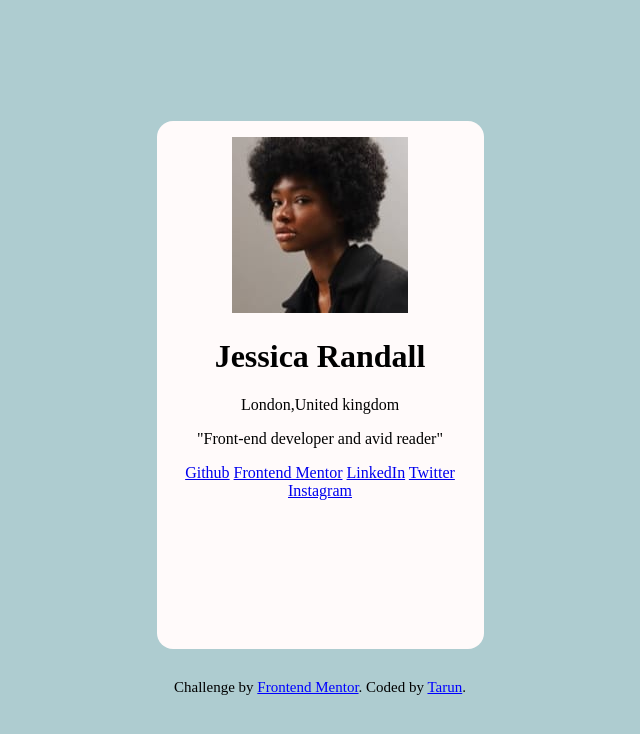
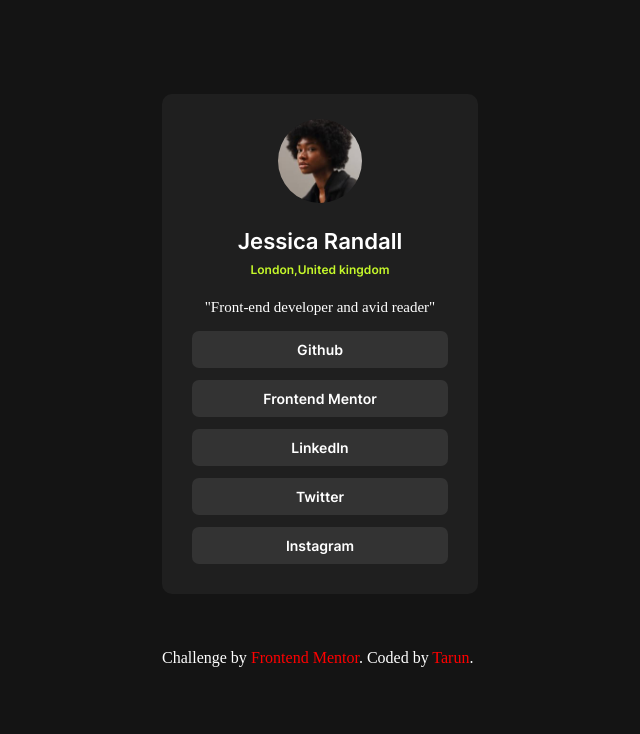
Before and after one commit to GitTarun042/Social-links-profile, a plain HTML site: page index.html in a window 1280 px wide. Shown: the whole page, without its empty margins (320-960 px from the left). Drawn offline with Linux system fonts and the light colour scheme.

Commit message:
Update style.css

```diff
--- a/style.css
+++ b/style.css
@@ -1,75 +1,107 @@
+@font-face{
+   font-family:"Inter-Bold";
+   src:url(./assests/fonts/static/Inter-Bold.ttf);
+}
+@font-face{
+    font-family:"Inter-semibold";
+    src:url(./assets/fonts/static/Inter-SemiBold.ttf);
+}
+@font-face{
+    font-family:"Inter-Regular";
+    src:url(./assests/fonts/static/Inter-Regular.ttf);
+}
+body{
+    height:100vh;
+    justify-content: center;
+    display:flex;
+    flex-direction:column;
+    align-items: center;
+    box-sizing:border-box;
+    background-color:hsl(0, 0%, 8%);
+}
 
-body{
-    min-height:100vh;
-    background-color: rgb(174, 204, 208);
-    display: flex;
-    justify-content: center;
-    align-items: center;
+.card{
+    padding:18px;
+    width:280px;
+    color:hsl(0, 0%, 100%);
+    border-radius:10px;
+    text-align: center;
+    background-color:hsl(0, 0%, 12%);
+}
+.image{
+    border-radius: 50%;
+    width:30%;
+    padding:7px;
+}
+.name{
+    font-family:"Inter-semibold";
+    font-size:22px;
+    font-weight:400;
+    margin-bottom:-4px;
+}
+.location{
+    font-family:"Inter-semibold";
+    color:hsl(75, 94%, 57%);
+    font-size:12px;
+    font-weight:600;
+}
+.role{
+    font-family:"Inter--Regular";
+    font-size:15px;
+    font-weight:400;
+    padding-top:7px;
+}
+.profiles a {
+    display:flex;
     flex-direction: column;
-    text-align: center;
+    text-decoration: none;
+    color:hsl(0, 0%, 100%);
+    background-color:hsl(0, 0%, 20%);
+    margin:12px;
+    border-radius:7px;
+    padding:10px;
+    font-family:"Inter-semibold";
+    font-weight:600;
+    font-size:14px;
+    transition:0.3s;
 }
-.card{
-    background-color: rgb(255, 250, 250);
-    height: 62vh;
-    width: 295px;
-    padding: 1rem;
-    border-radius: 1rem;
+.attribution {
+    color:hsl(0, 0%, 100%);
+    padding-block:55px;
 }
+.attribution a{
+    text-decoration: none;
+    color:red;
+}
+.profiles a:hover{
+     background-color:hsl(75, 94%, 57%);
+     color:black;
+}
+
+@media screen and (max-width:375px){
+    body{
+        margin:5%;
+}
+}
+
 @media screen and (max-width:375px){
     .card {
-        background-color: rgb(255, 250, 250);
-        height: 50vh;
-        width: 270px;
-        padding: 1rem;
-        border-radius: 1rem;
-    }
+        height: 75vh;
+        padding: 20px;
+        width: 240px;
+        border-radius: 10px;
 }
-.image img{
-    height: 35vh;
-    width: 100%;
-    border-radius: 10px;
 }
-@media screen and (max-width:375px){
-    .image img{
-        height: 30vh;
-        width: 100%;
-        border-radius: 8px;
-    }
-
+@media screen and (max-width: 375px){
+.profiles a {
+    margin: 13px 2px;
+    padding: 11px 0px;
+    font-size: 13px;
 }
-.content h1{
-    font-size: 25px;
-    font-family: 'Segoe UI', Tahoma, Geneva, Verdana, sans-serif;
-    font-weight: 600;
-}
-@media screen and (max-width:375px){
-    .content h1 {
-        font-size: 23px;
-
-    }
-}
-.content p{
-    font-size: 18px;
-    font-family: 'Segoe UI', Tahoma, Geneva, Verdana, sans-serif;
-    color: gray;
-}
-@media screen and (max-width:375px){
-    .content p {
-        font-size: 16px;
-    }
-}
-.attribution{
-    font-size: 15px;
-    text-align: center;
-    padding-top:30px;
-}
-.attribution a{
-    color:rgb(0, 0, 255);
 }
 @media screen and (max-width:375px){
     .attribution{
-        font-size: 15px;
-    text-align: center;
-    padding-top: 50px;
+        padding: 17px;
+    font-size: 13px;
     }
 }
```
